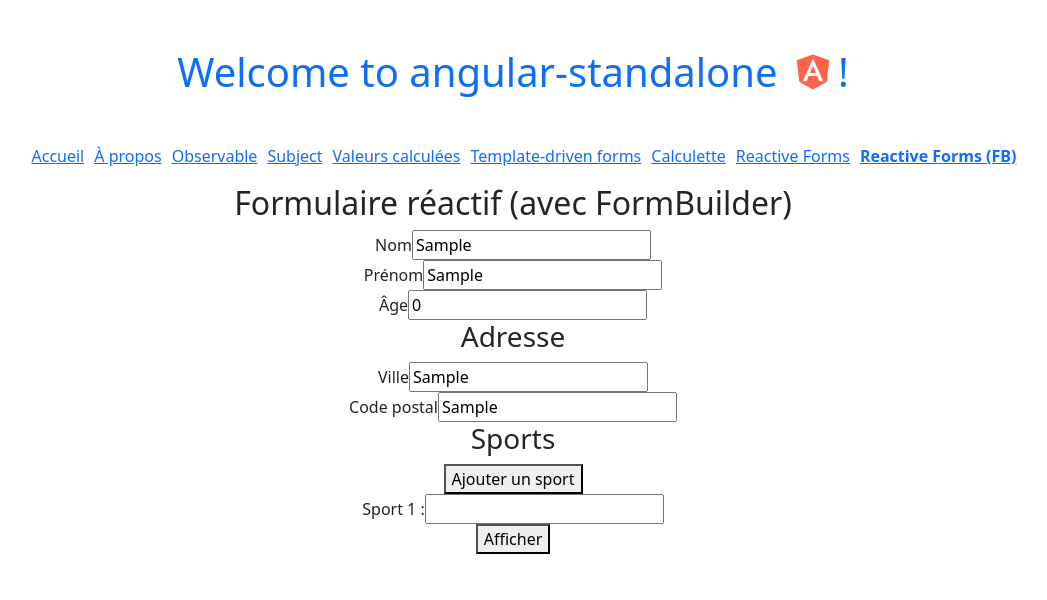
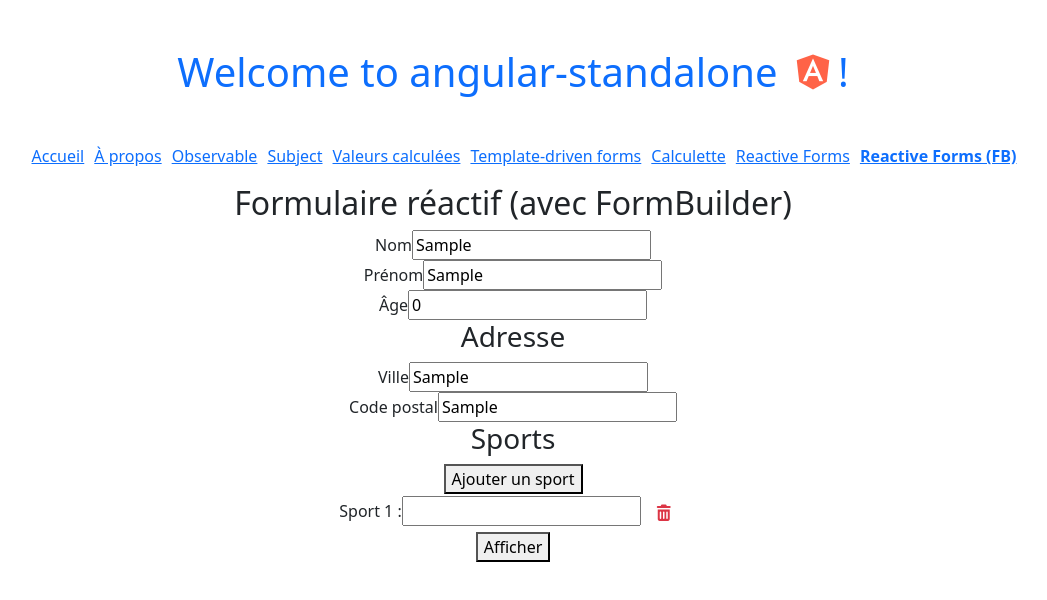
Before and after one commit to Achreftun/angular-standalone, an Angular app: page /builder in a window 1280 px wide. Both pictures are taken after typing "Sample", "Sample", "Sample", "Sample" into the empty fields and a click on the button "Ajouter un sport". Shown: the top 600 px of the page, without its empty margins (127-1174 px from the left). Built offline with nearby package versions, Linux system fonts and the light colour scheme.

Commit message:
Removing FormControl from FormArray

```diff
--- a/src/app/components/formulaire-builder/formulaire-builder.html
+++ b/src/app/components/formulaire-builder/formulaire-builder.html
@@ -54,10 +54,13 @@
                 Ajouter un sport
             </button>
         </div>
-        @for (sport of sports.controls; track $index) {
+        @for (sport of sports.controls; track sport) {
         <div>
             <label [for]=`sport${$index}`>Sport {{ $index + 1 }} :</label>
-             <input type="text" [formControlName]="$index" [id]=`sport${$index}`>
+            <input type="text" [formControlName]="$index" [id]=`sport${$index}`>
+            <button type="button" (click)="supprimerSport($index)" class="btn">
+                <i class="fa-solid fa-trash-can text-danger"></i>
+            </button>
         </div>
         }
     </div>
--- a/src/app/components/formulaire-builder/formulaire-builder.ts
+++ b/src/app/components/formulaire-builder/formulaire-builder.ts
@@ -52,4 +52,9 @@
     this.sports.push(this.fb.control(''))
     // this.sports.push([''])
   }
+  supprimerSport(i: number) {
+    console.log(i);
+
+    this.sports.removeAt(i);
+  }
 }
```
